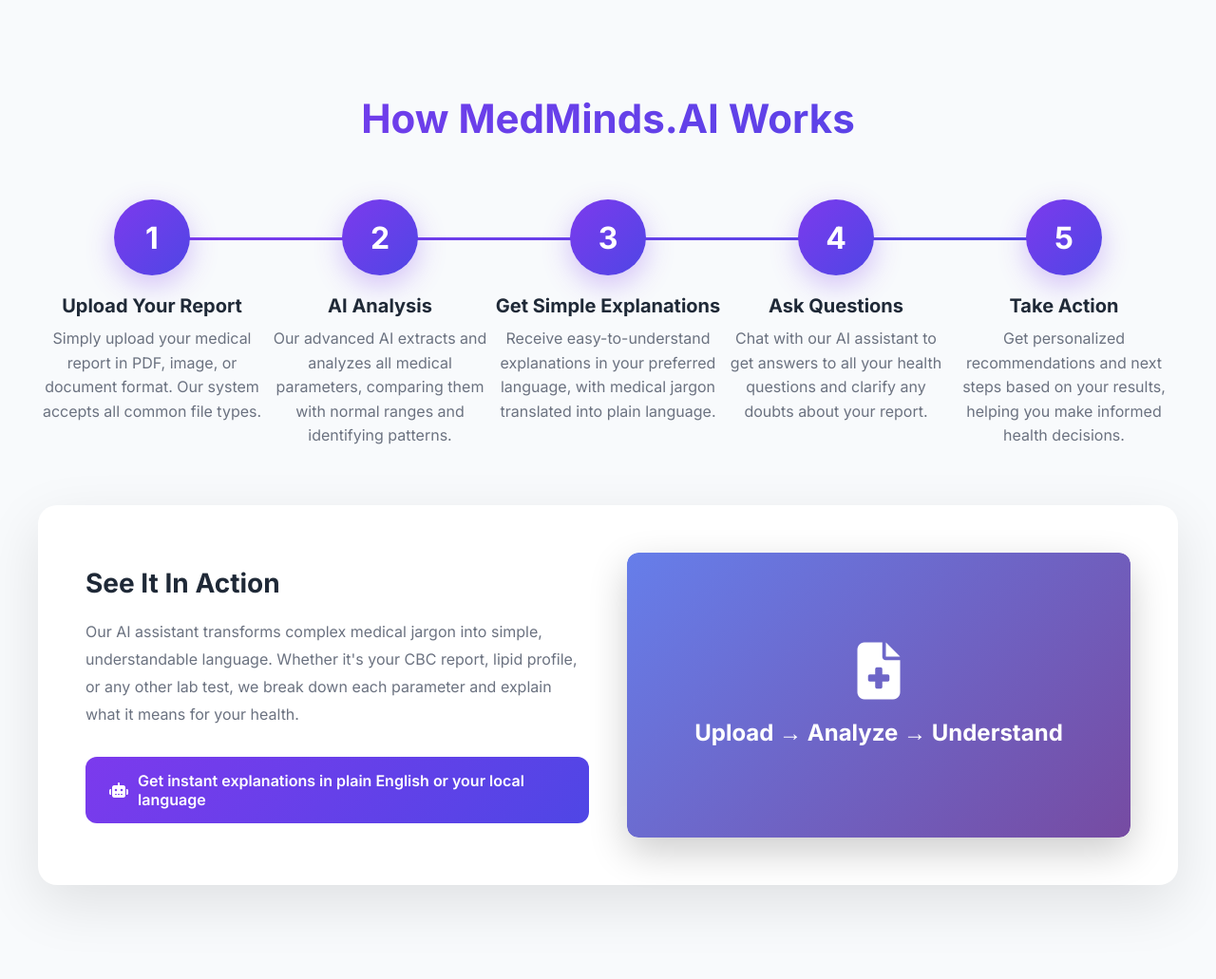
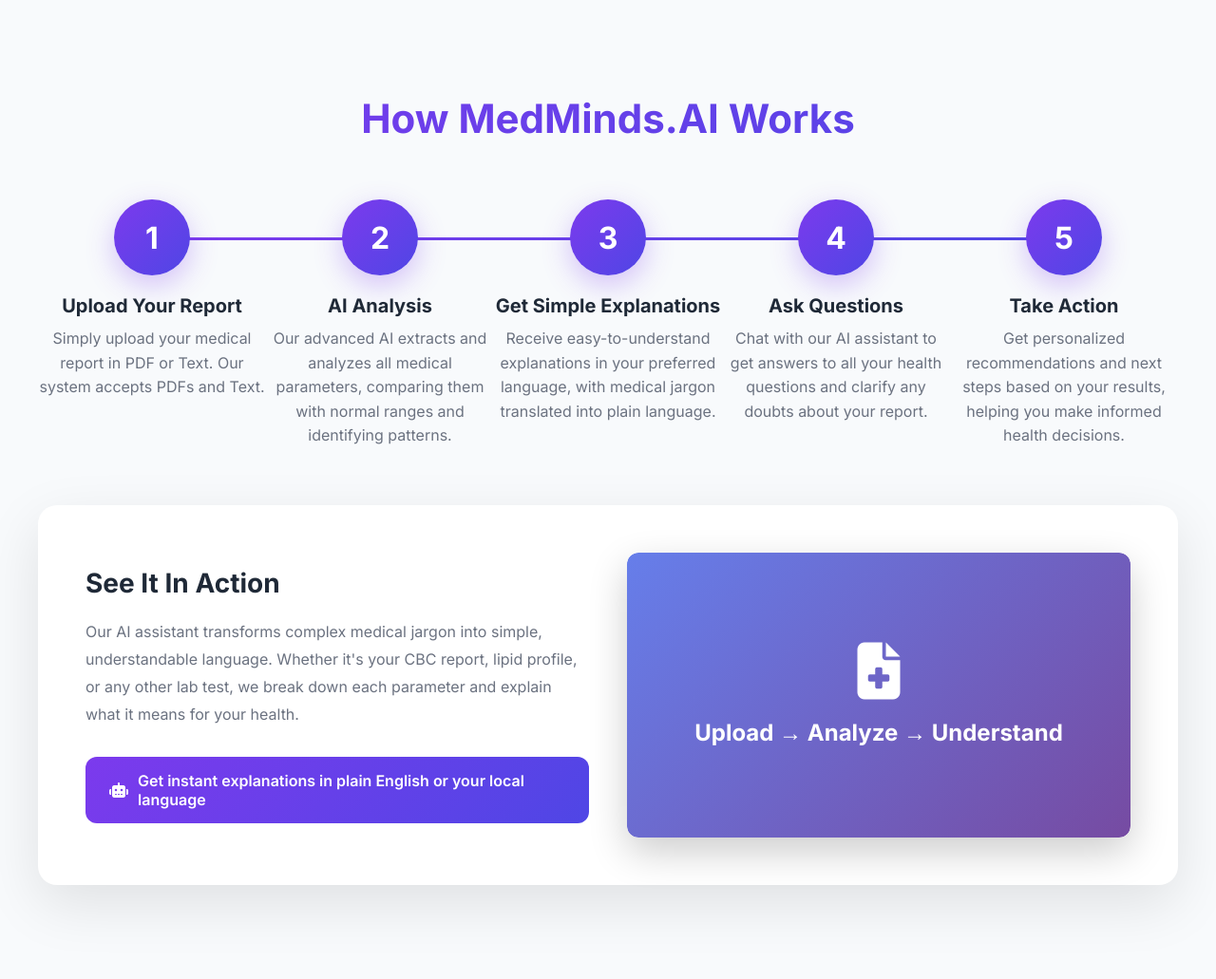
Before and after one commit to Prashant-zHere/MedMinds, a Flask app: page / in a window 1280 px wide. Shown: the part 1855-2886 px from the top of the page at 95% size. Run offline with Flask 3, Linux system fonts and the light colour scheme.

Commit message:
Minor changes in UI

```diff
--- a/templates/index.html
+++ b/templates/index.html
@@ -1675,7 +1675,7 @@
                 <div class="step">
                     <div class="step-number">1</div>
                     <h3 class="step-title">Upload Your Report</h3>
-                    <p class="step-description">Simply upload your medical report in PDF, image, or document format. Our system accepts all common file types.</p>
+                    <p class="step-description">Simply upload your medical report in PDF or Text. Our system accepts PDFs and Text.</p>
                 </div>
 
                 <div class="step">
```
